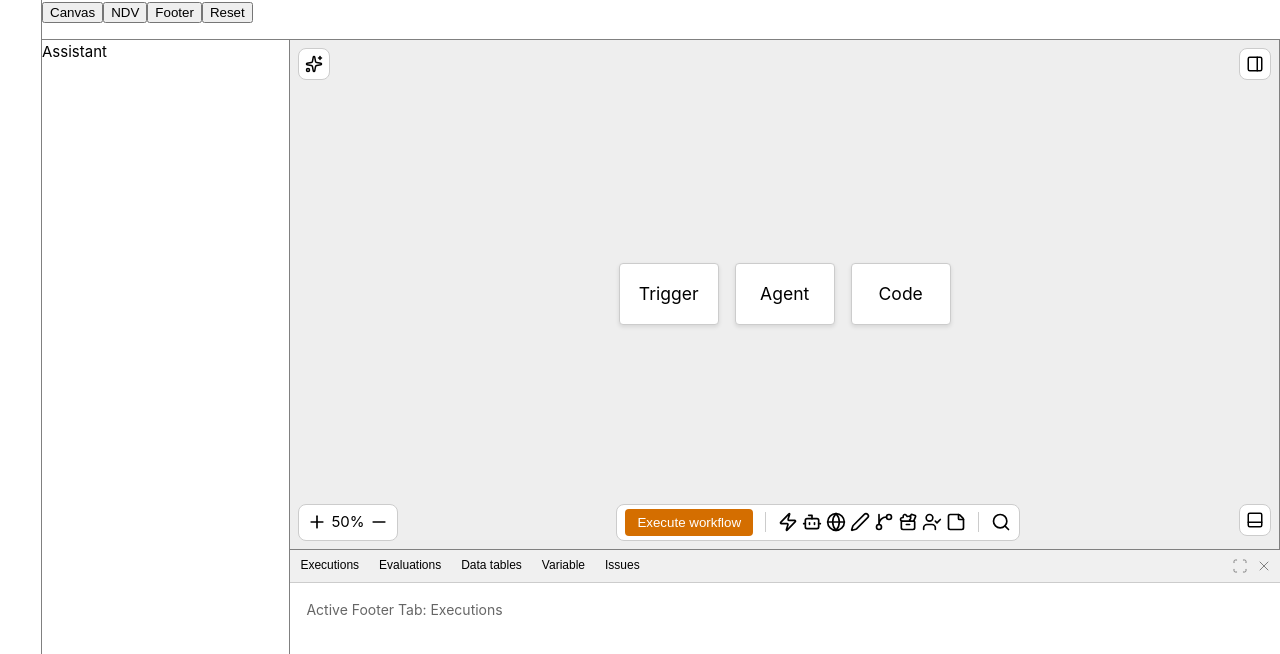
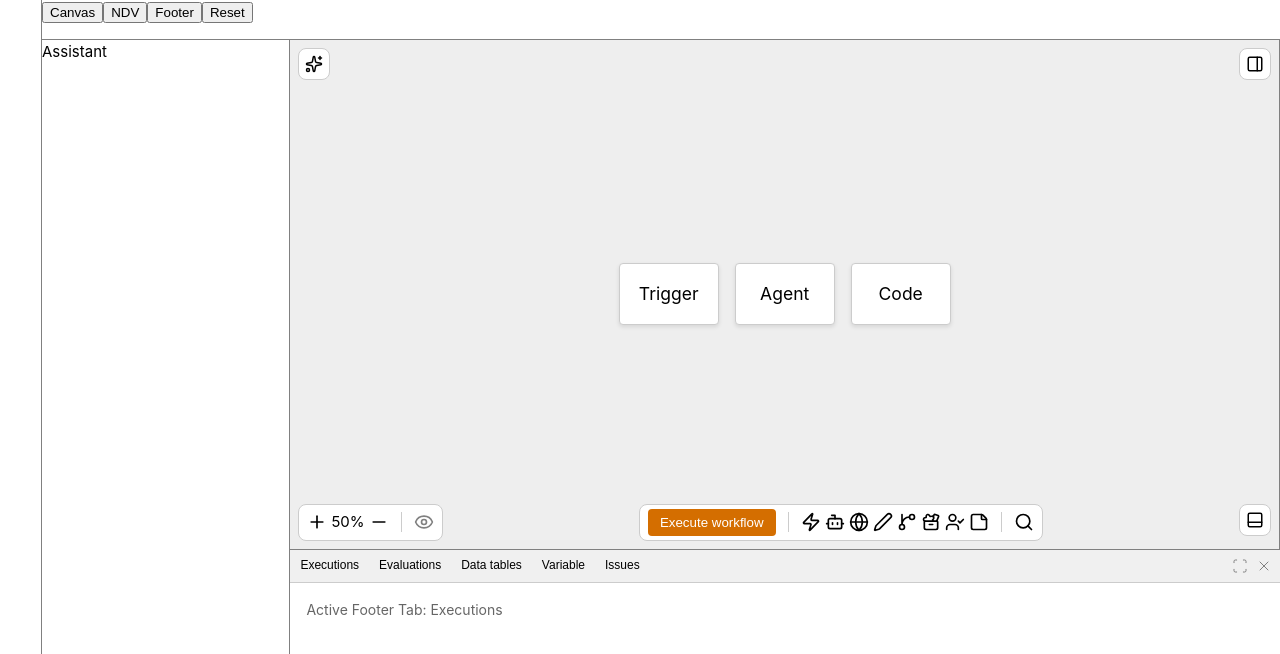
Before and after one commit to RobTF9/panel-prototype, a Vue app: page / in a window 1280 px wide. Shown: the top 654 px of the page. Built offline with nearby package versions, Linux system fonts and the light colour scheme; the HTML template or start-up script is replaced by a standard one.

Commit message:
view control area

```diff
--- a/src/App.vue
+++ b/src/App.vue
@@ -200,6 +200,15 @@ const handleDropdownItemClick = (nodeId: string, paramKey?: string) => {
     togglePanelVisibility('ndv')
   }
 }
+
+function toggleAssistantPanel() {
+  console.log('Toggling assistant panel')
+  if (assistantRef.value?.isExpanded) {
+    assistantRef.value.collapse()
+  } else {
+    assistantRef.value?.expand()
+  }
+}
 </script>
 
 <template>
@@ -229,6 +238,9 @@ const handleDropdownItemClick = (nodeId: string, paramKey?: string) => {
               <SplitterGroup auto-save-id="editor-3" direction="horizontal">
                 <SplitterPanel :default-size="66" id="canvas" ref="canvasRef" collapsible>
                   <FakeCanvas
+                    @left-drawer-toggle="toggleAssistantPanel"
+                    @right-drawer-toggle="togglePanelVisibility('ndv')"
+                    @bottom-drawer-toggle="togglePanelVisibility('footer')"
                     :nodes="nodes"
                     @node-click="handleNodeClick"
                     @node-dblclick="handleNodeDoubleClick"
--- a/src/components/FakeCanvas.vue
+++ b/src/components/FakeCanvas.vue
@@ -14,7 +14,9 @@ import {
   UserCheck,
   StickyNote,
   Search,
+  Eye,
 } from 'lucide-vue-next'
+import ReusableDropdown from './ReusableDropdown.vue'
 
 interface FakeNode {
   id: string
@@ -61,12 +63,12 @@ function handleDoubleClick(nodeId: string) {
 <template>
   <div class="FakeNodesContainer">
     <aside class="TopLeft Controls">
-      <button class="ControlButton">
+      <button class="ControlButton" @click="$emit('left-drawer-toggle')">
         <Sparkles />
       </button>
     </aside>
     <aside class="TopRight Controls">
-      <button class="ControlButton">
+      <button class="ControlButton" @click="$emit('right-drawer-toggle')">
         <PanelRight />
       </button>
     </aside>
@@ -75,9 +77,23 @@ function handleDoubleClick(nodeId: string) {
         <PlusIcon />
         <p>50%</p>
         <MinusIcon />
+        <span class="Divider" />
+        <ReusableDropdown
+          trigger-label="View options"
+          no-search
+          :items="[
+            { id: 'heat-map', label: 'Heatmap' },
+            { id: 'tidy', label: 'Tidy up' },
+            { id: 'reset', label: 'Reset' },
+          ]"
+        >
+          <Eye />
+        </ReusableDropdown>
       </div>
       <div class="ControlGroup">
-        <button class="ExecuteButton">Execute workflow</button>
+        <button class="ExecuteButton" @click="$emit('bottom-drawer-toggle')">
+          Execute workflow
+        </button>
         <span class="Divider" />
         <Zap />
         <Bot />
@@ -90,7 +106,7 @@ function handleDoubleClick(nodeId: string) {
         <span class="Divider" />
         <Search />
       </div>
-      <button class="ControlButton">
+      <button class="ControlButton" @click="$emit('bottom-drawer-toggle')">
         <PanelBottom />
       </button>
     </aside>
--- a/src/components/ReusableDropdown.vue
+++ b/src/components/ReusableDropdown.vue
@@ -25,6 +25,7 @@ export interface DropdownSubItem {
 const props = defineProps<{
   items: DropdownItem[]
   triggerLabel: string
+  noSearch?: boolean
   flattenedItems?: Array<{ id: string; label: string; nodeId?: string; paramId?: string }>
 }>()
 
@@ -151,7 +152,7 @@ onUnmounted(() => {
     </DropdownMenuTrigger>
     <DropdownMenuPortal>
       <DropdownMenuContent class="dropdown-content" :side-offset="5">
-        <div class="search-container">
+        <div v-if="!noSearch" class="search-container">
           <input
             ref="searchInputRef"
             type="text"
@@ -211,9 +212,10 @@ onUnmounted(() => {
   border: none;
   cursor: pointer;
   padding: 0;
-  width: 16px;
-  height: 16px;
   color: grey;
+  display: flex;
+  align-items: center;
+  justify-content: center;
 }
 
 .dropdown-trigger:hover {
--- a/src/composables/useEditorPanels.ts
+++ b/src/composables/useEditorPanels.ts
@@ -37,6 +37,8 @@ export function useEditorPanels(refs: Refs) {
   function togglePanelVisibility(panelId: PanelId) {
     const state = panelStates.value[panelId]
     state.isVisible = !state.isVisible
+
+    console.log(`Toggling visibility for panel ${panelId}: ${state.isVisible}`)
 
     const panelRef = refMap[panelId]
     if (state.isVisible) {
```
